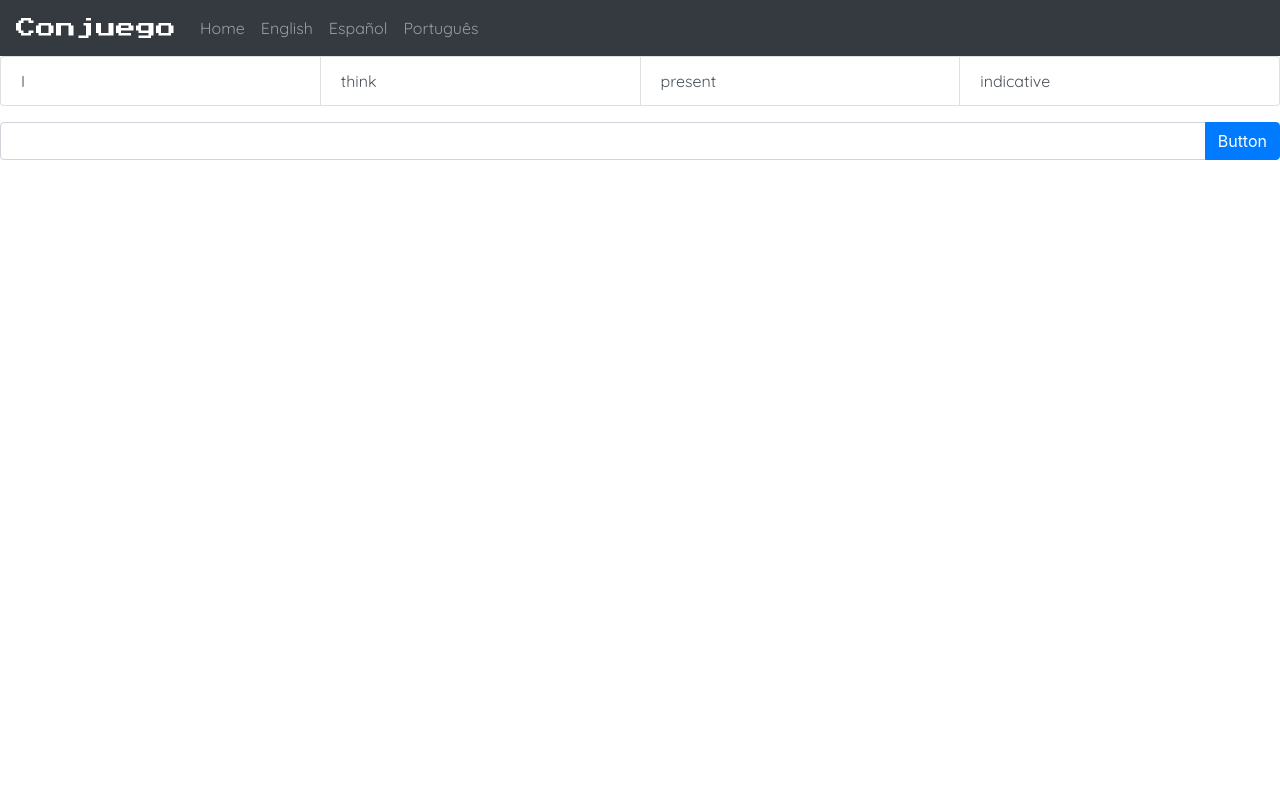
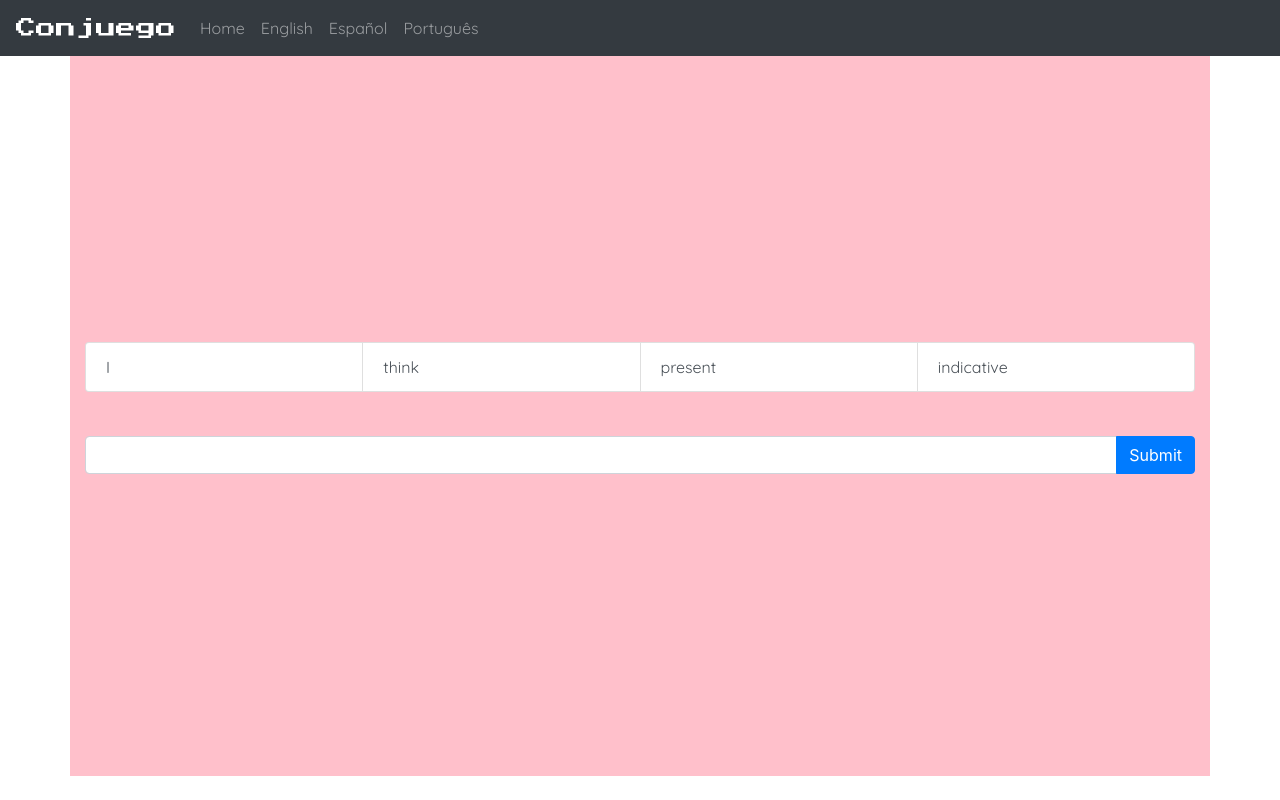
Before and after one commit to jxandermorrison/conjuego2.0, a Flask app: page /en in a window 1280 px wide. Run offline with Flask 2, Linux system fonts and the light colour scheme; some libraries are stand-ins or nearby versions.

Commit message:
Updating templates and adding requirements.txt

```diff
--- /dev/null
+++ b/juego/static/game-style.css
@@ -0,0 +1,18 @@
+html, body {
+	height: 100%;
+}
+
+.container {
+	height: 90vh;
+	background-color: pink;
+}
+
+.game-item {
+	padding: 2% 0;
+}
+
+@media screen and (max-width: 812px) {
+	.list-group-horizontal-md {
+		flex-direction: column;
+	}
+}
--- /dev/null
+++ b/juego/static/style.css
@@ -0,0 +1,7 @@
+h3, h4, h5, h6, p, a {
+		font-family: "Quicksand", sans-serif;
+}
+
+h1, h2, #nameBrand {
+		font-family: "Press Start 2P", cursive;
+}
--- a/juego/templates/base.html
+++ b/juego/templates/base.html
@@ -1,20 +1,11 @@
 <!DOCTYPE html>
 <html>
 	<head>
+		<meta name="viewport" content="width=device-width,initial-scale=1.0">
 		<link rel="stylesheet" href="https://stackpath.bootstrapcdn.com/bootstrap/4.3.1/css/bootstrap.min.css" integrity="sha384-ggOyR0iXCbMQv3Xipma34MD+dH/1fQ784/j6cY/iJTQUOhcWr7x9JvoRxT2MZw1T" crossorigin="anonymous">
+		<link rel="stylesheet" href="{{ url_for("static", filename="style.css") }}">
 		<link href="https://fonts.googleapis.com/css?family=Press+Start+2P|Quicksand&display=swap" rel="stylesheet">
-
-		<!-- Clean up -->
-<style>
-	h3, h4, h5, h6, p, a {
-		font-family: "Quicksand", sans-serif;
-	}
-	h1, h2, #nameBrand {
-		font-family: "Press Start 2P", cursive;
-	}
-		<!-- -->
-</style>
-
+		{% block head %}{% endblock %}
 	</head>
 	<body>
 		<nav class="navbar navbar-dark bg-dark navbar-expand-lg">
--- a/juego/templates/game.html
+++ b/juego/templates/game.html
@@ -1,20 +1,32 @@
 {% extends "base.html" %}
+
+{% block head %}
+<link rel="stylesheet" href="{{ url_for("static", filename="game-style.css") }}">
+{% endblock %}
 
 {% block navbar %}
 {% endblock %}
 
 {% block content %}
-	<ul class="list-group list-group-horizontal-md">
+
+
+<div class="container d-flex align-items-center">
+	<div class="d-flex flex-column w-100">
+			<ul class="list-group list-group-horizontal-md game-item">
 				<a href="#" class="list-group-item list-group-item-action">{{ group.subject }}</a>
 				<a href="#" class="list-group-item list-group-item-action">{{ group.verb }}</a>
 				<a href="#" class="list-group-item list-group-item-action">{{ group.tense }}</a>
 				<a href="#" class="list-group-item list-group-item-action">{{ group.mood }}</a>
 			</ul>
-	<p></p>
-	<div class="input-group mb-3">
-	  <input type="text" class="form-control" aria-label="Recipient's username" aria-describedby="button-addon2">
+			<div class="input-group mb-3 game-item">
+				<input type="text" class="form-control" aria-describedby="button-addon2">
 					<div class="input-group-append">
-		<button class="btn btn-primary" type="button" id="button-addon2">Button</button>
+						<button class="btn btn-primary" type="button" id="button-addon2">Submit</button>
 					</div>
 			</div>
+	</div>
+</div>
+
+
+
 {% endblock %}
```
Also changed, not shown: requirements.txt (added, +8 -0 lines). Lines whose indentation alone changed are shown as unchanged.
